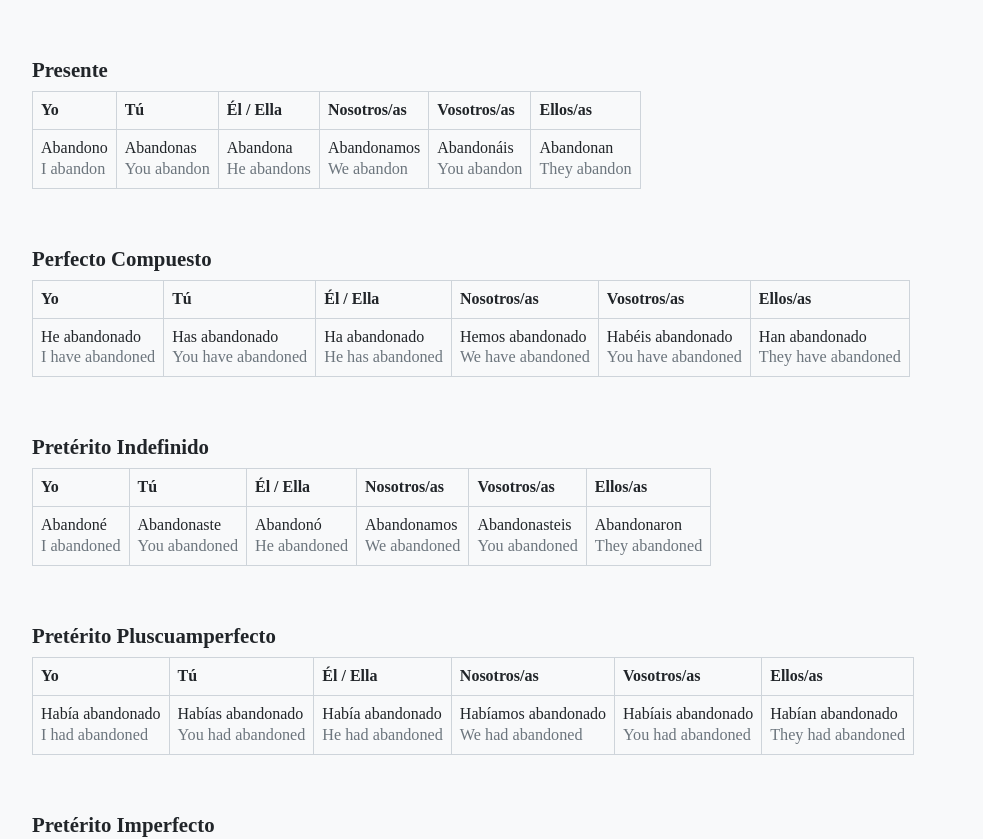
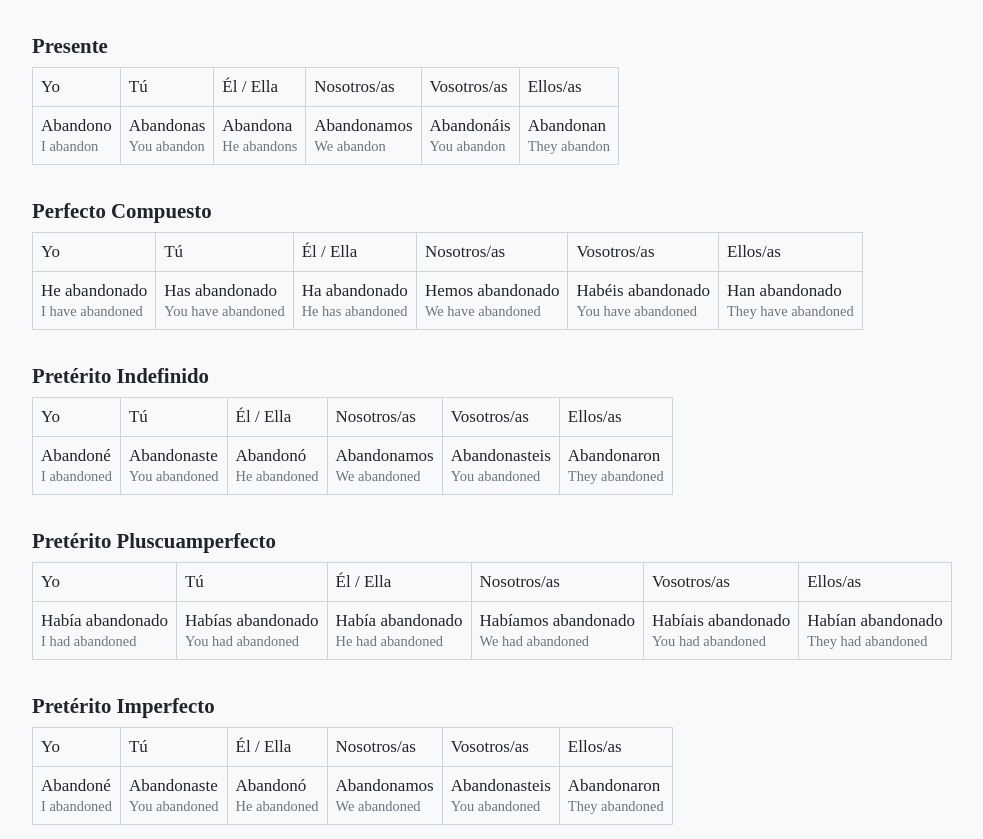
Before and after one commit to iamursky/spanish-verbs-conjugation, a Next.js app: page /abandonar in a window 1280 px wide. Shown: the top 839 px of the page, without its empty margins (54-1037 px from the left). Built offline with nearby package versions, Linux system fonts and the light colour scheme.

Commit message:
refactor: tables horizontal scroll

```diff
--- a/components/verb-conjugation-table.tsx
+++ b/components/verb-conjugation-table.tsx
@@ -9,16 +9,13 @@ export function VerbConjugationTable({ conjugations }: VerbConjugationTableProps
     <div className="wrapper">
       {Object.keys(TENSE).map((tense) => (
         <section key={tense} className="tense">
-          <div className="table-container">
+          <h2 className="tense-name">{TENSE_LABELS[tense as Tense]["SPANISH"]}</h2>
           <table>
-              <caption aria-label="Tense name">{TENSE_LABELS[tense as Tense]["SPANISH"]}</caption>
             <thead>
               <tr>
                 {Object.keys(PRONOUN).map((pronoun) => (
                   <td key={pronoun}>
-                      <p className="spanish-label">
-                        {PRONOUN_LABELS[pronoun as Pronoun]["SPANISH"]}
-                      </p>
+                    <p className="spanish-label">{PRONOUN_LABELS[pronoun as Pronoun]["SPANISH"]}</p>
                   </td>
                 ))}
               </tr>
@@ -36,55 +33,43 @@ export function VerbConjugationTable({ conjugations }: VerbConjugationTableProps
               ))}
             </tbody>
           </table>
-          </div>
         </section>
       ))}
 
       <style jsx>{`
         .tense {
-          margin-bottom: var(--spacing-6);
+          margin-bottom: var(--spacing-5);
         }
 
         .tense-name {
           font-size: 1.3rem;
-          margin-bottom: var(--spacing-3);
+          font-weight: 700;
+          margin-bottom: var(--spacing-2);
         }
 
-        .spanish-tense-name,
-        .english-tense-name {
+        table {
           display: block;
+          width: 100%;
+          overflow: auto;
+
+          position: relative;
+          table-layout: fixed;
+          border-collapse: collapse;
+          border-spacing: 0;
         }
 
-        .spanish-tense-name {
-          line-height: 1.3rem;
-        }
-
-        .english-tense-name {
-          color: var(--color-6);
-          font-weight: 400;
-          font-size: 1.2rem;
-        }
-
-        .table-container {
-          width: 100%;
-          overflow-x: auto;
-        }
-
-        .spanish-label {
-          font-weight: 700;
-        }
-
-        .english-label {
-          color: var(--color-5);
-          font-size: 0.9em;
-        }
-
-        .spanish-conjugation {
+        table th,
+        table td {
+          padding: var(--spacing-2);
+          border: 1px solid var(--color-4);
+          background-color: var(--color-1);
+          white-space: nowrap;
+          vertical-align: top;
         }
 
         .english-conjugation {
+          font-size: 0.85em;
           color: var(--color-6);
-          font-size: 0.9em;
         }
       `}</style>
     </div>
--- a/pages/[verb].tsx
+++ b/pages/[verb].tsx
@@ -22,8 +22,8 @@ export default function Page({ verb, conjugations }: PageProps) {
 
       <style jsx>{`
         .container {
-          padding-top: var(--spacing-6);
-          padding-bottom: var(--spacing-6);
+          padding-top: var(--spacing-5);
+          padding-bottom: var(--spacing-5);
         }
       `}</style>
     </main>
--- a/styles/global.css
+++ b/styles/global.css
@@ -42,7 +42,6 @@ h4,
 h5,
 h6 {
   overflow-wrap: break-word;
-  font-size: 1rem;
 }
 
 #root,
@@ -73,7 +72,7 @@ h6 {
 
 body {
   font-family: serif;
-  font-size: 18px;
+  font-size: 17px;
   line-height: 1.3;
 
   color: var(--color-9);
@@ -83,44 +82,6 @@ body {
 a {
   color: inherit;
   text-decoration: none;
-}
-
-input {
-  width: 100%;
-  padding: var(--spacing-2) var(--spacing-3);
-
-  color: var(--color-9);
-  border-radius: var(--spacing-1);
-  border: 1px solid var(--color-4);
-  background-color: var(--color-1);
-}
-
-input::placeholder {
-  color: var(--color-6);
-}
-
-table {
-  position: relative;
-  table-layout: fixed;
-  border-collapse: collapse;
-  border-spacing: 0;
-  overflow-x: auto;
-}
-
-th,
-td {
-  padding: var(--spacing-2);
-  border: 1px solid var(--color-4);
-  background-color: var(--color-1);
-  white-space: nowrap;
-  vertical-align: top;
-}
-
-table caption {
-  font-weight: 700;
-  font-size: 1.3rem;
-  text-align: left;
-  padding: var(--spacing-2) 0;
 }
 
 .container {
```
Also changed, not shown: pages/index.tsx (+14 -0 lines). Lines whose indentation alone changed are shown as unchanged.
